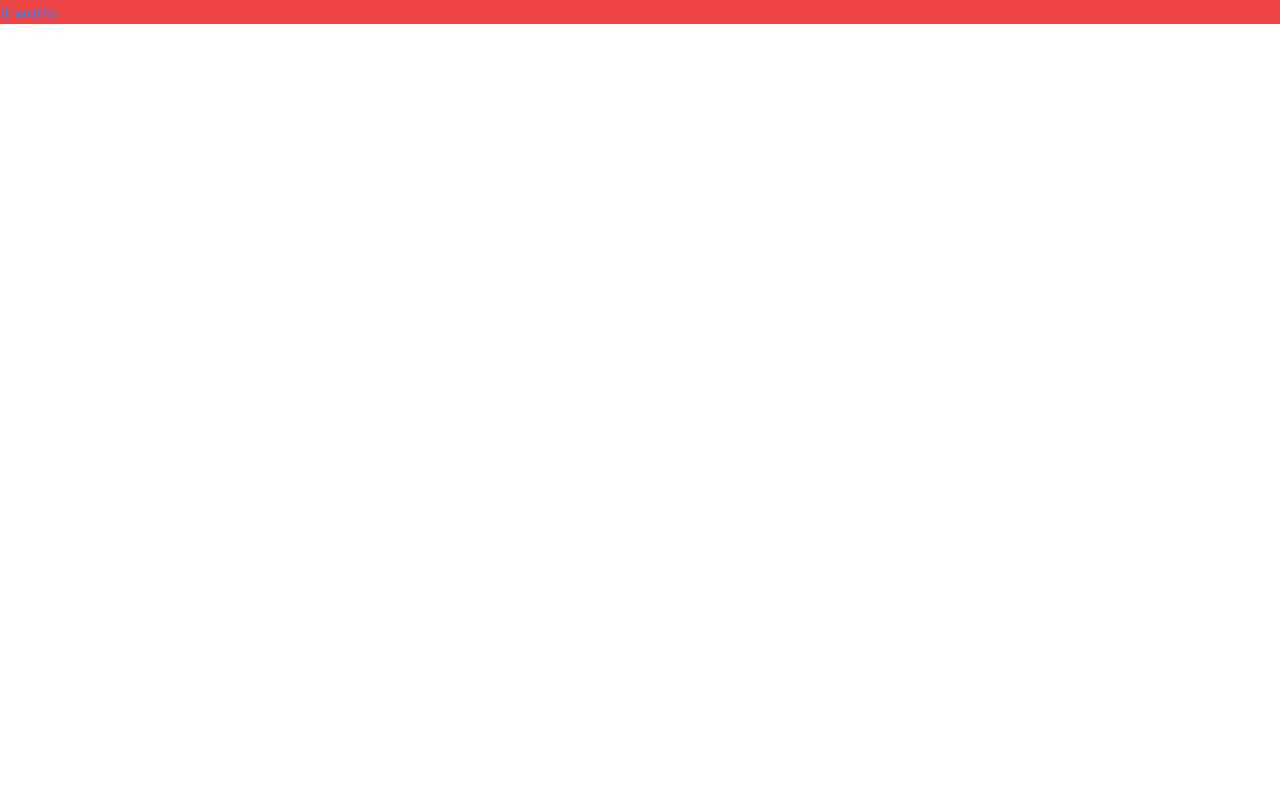
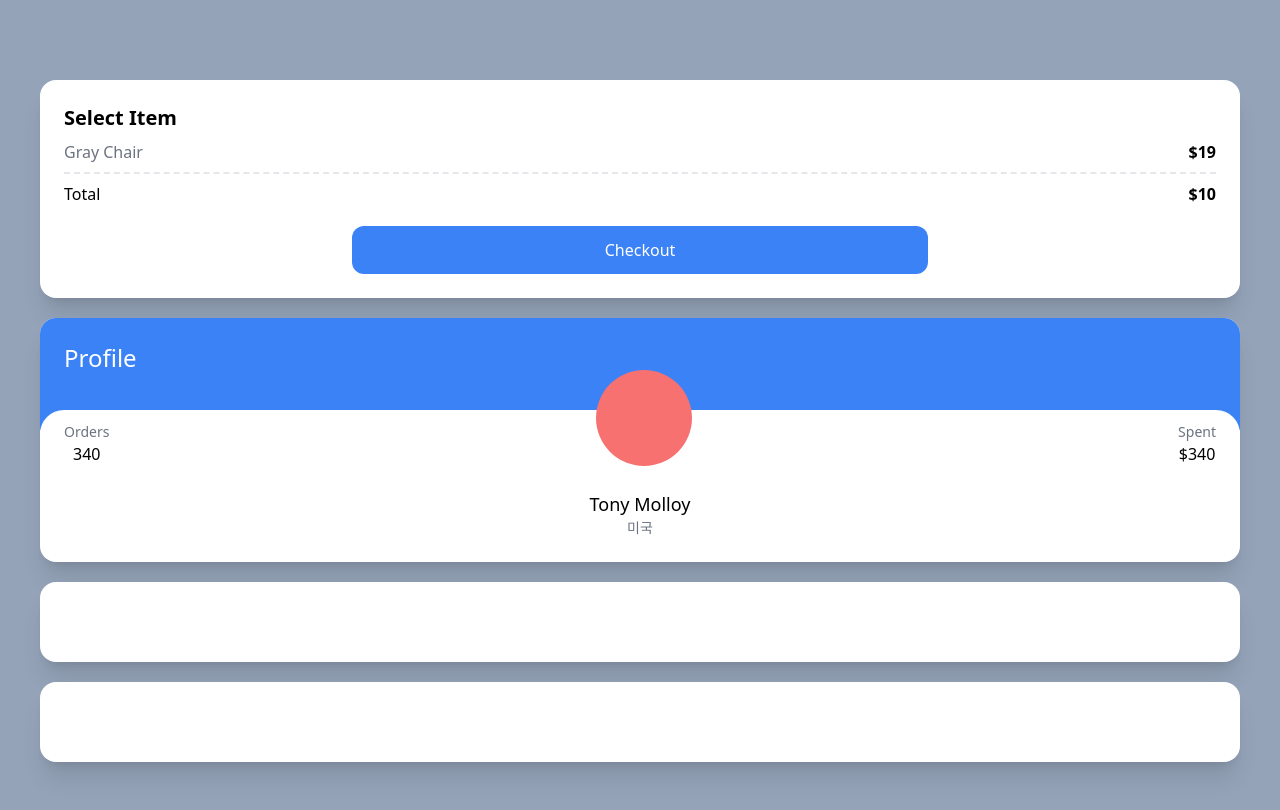
Before and after one commit to ricepotato/carrot-market, a Next.js app: page / in a window 1280 px wide. Shown: the top 810 px of the page. Built offline with nearby package versions, Linux system fonts and the light colour scheme.

Commit message:
feat: card2

```diff
--- a/pages/index.tsx
+++ b/pages/index.tsx
@@ -2,8 +2,46 @@
 
 const Home: NextPage = () => {
   return (
-    <div className="bg-red-500">
-      <h1 className="text-blue-500">it works</h1>
+    <div className="bg-slate-400 py-20 px-10 flex flex-col space-y-5">
+      <div className="bg-white p-6 rounded-2xl shadow-xl">
+        <span className="font-semibold text-xl">Select Item</span>
+        <div className="flex justify-between my-2">
+          <span className="text-gray-500">Gray Chair</span>
+          <span className="font-semibold">$19</span>
+        </div>
+        <div className="flex justify-between mt-2 pt-2 border-t-2 border-dashed">
+          <span>Total</span>
+          <span className="font-semibold">$10</span>
+        </div>
+        <div className="mt-5 bg-blue-500 text-white p-3 text-center rounded-xl w-2/4 mx-auto">
+          Checkout
+        </div>
+      </div>
+
+      <div className="bg-white overflow-hidden rounded-2xl shadow-xl">
+        <div className="bg-blue-500 p-6 pb-14">
+          <span className="text-white text-2xl">Profile</span>
+        </div>
+        <div className="rounded-3xl p-6 bg-white relative -top-5">
+          <div className="flex relative -top-16 items-end justify-between">
+            <div className="flex flex-col items-center">
+              <span className="text-sm text-gray-500">Orders</span>
+              <span className="font-medium">340</span>
+            </div>
+            <div className="h-24 w-24 bg-red-400 rounded-full"></div>
+            <div className="flex flex-col items-center">
+              <span className="text-sm text-gray-500">Spent</span>
+              <span className="font-medium">$340</span>
+            </div>
+          </div>
+          <div className="relative flex flex-col items-center -mt-10 -mb-5">
+            <span className="text-lg font-medium">Tony Molloy</span>
+            <span className="text-sm text-gray-500">미국</span>
+          </div>
+        </div>
+      </div>
+      <div className="bg-white p-10 rounded-2xl shadow-xl"></div>
+      <div className="bg-white p-10 rounded-2xl shadow-xl"></div>
     </div>
   );
 };
```
